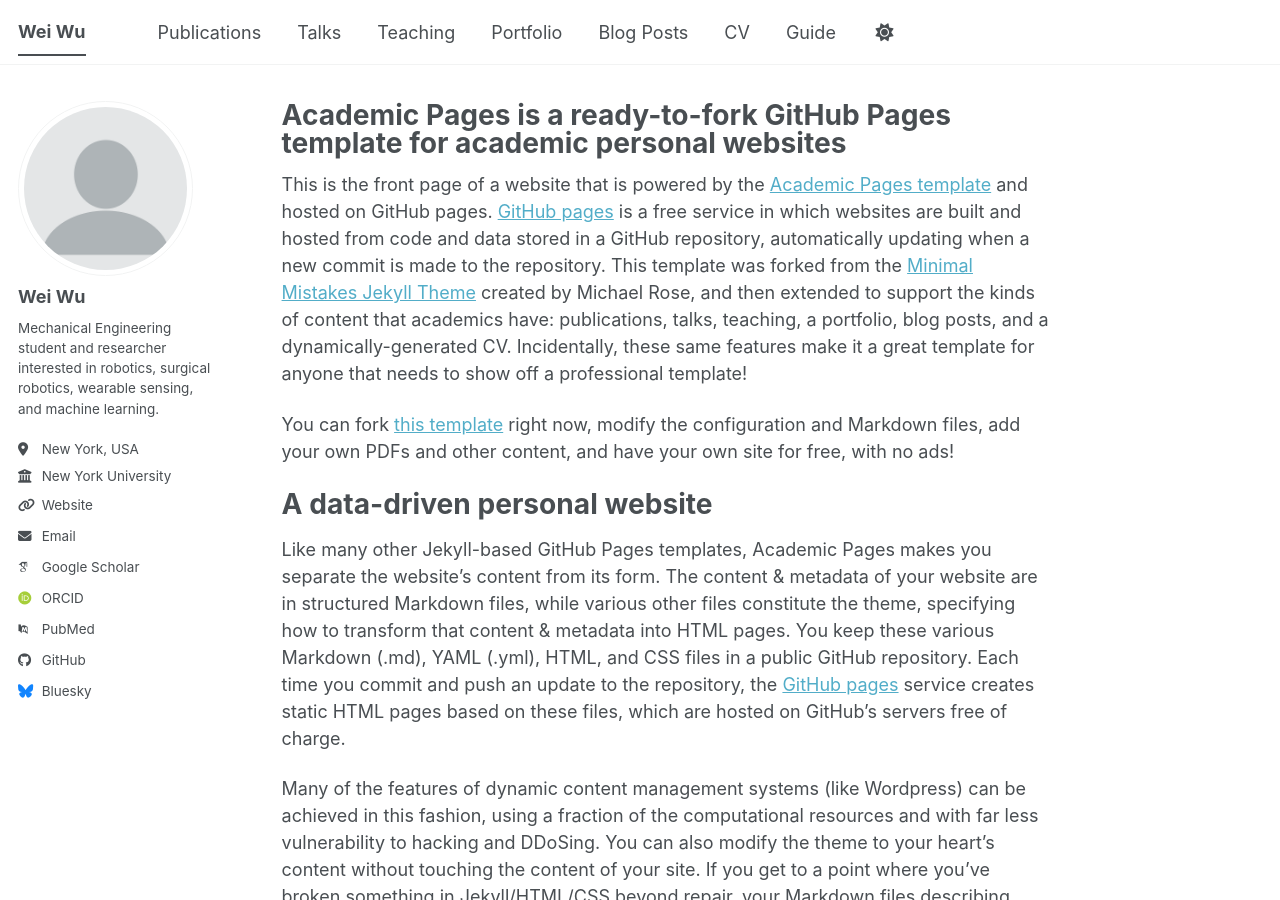
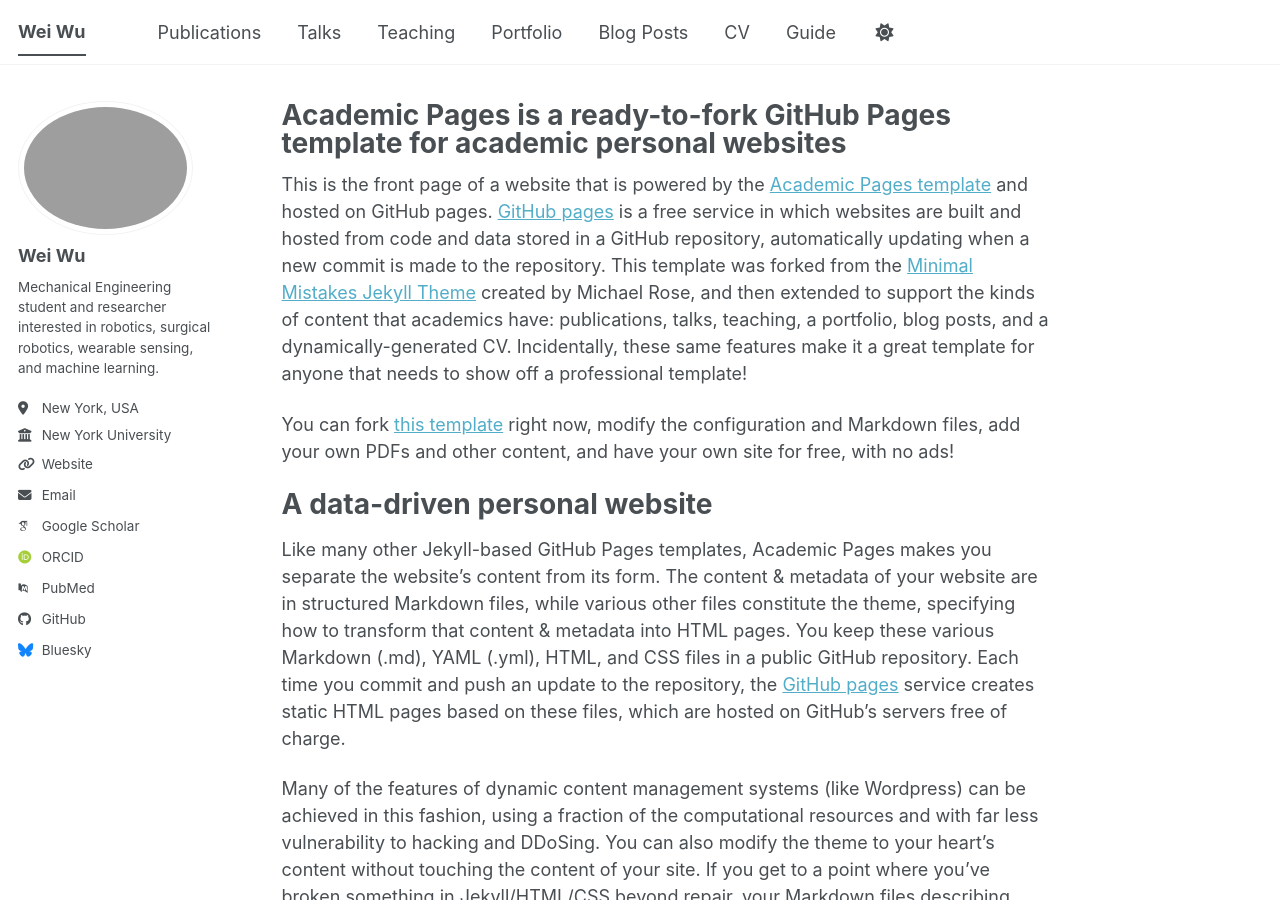
Before and after one commit to ww2781nyu/ww2781nyu.github.io, a Jekyll site: the page built from _pages/about.md, in a window 1280 px wide and 900 px high. Built offline with Jekyll 4.4.1, drawn with Linux system fonts in a browser that asks for light colours; some web fonts are replaced; a script bundle is joined from its source files by our own code; library files that are not in the unit come from our copies.

Commit message:
Update _config.yml

```diff
--- a/_config.yml
+++ b/_config.yml
@@ -23,7 +23,7 @@ repository               : "ww2781nyu/ww2781nyu.github.io"
 #               Additional customization can be done by editing /_includes/author-profile.html
 author:
   # Biographic information
-  avatar           : "profile.png"
+  avatar           : "WW.png"
   name             : "Wei Wu"
   pronouns         : # example: "she/her"
   bio              : "Mechanical Engineering student and researcher interested in robotics, surgical robotics, wearable sensing, and machine learning."
```
